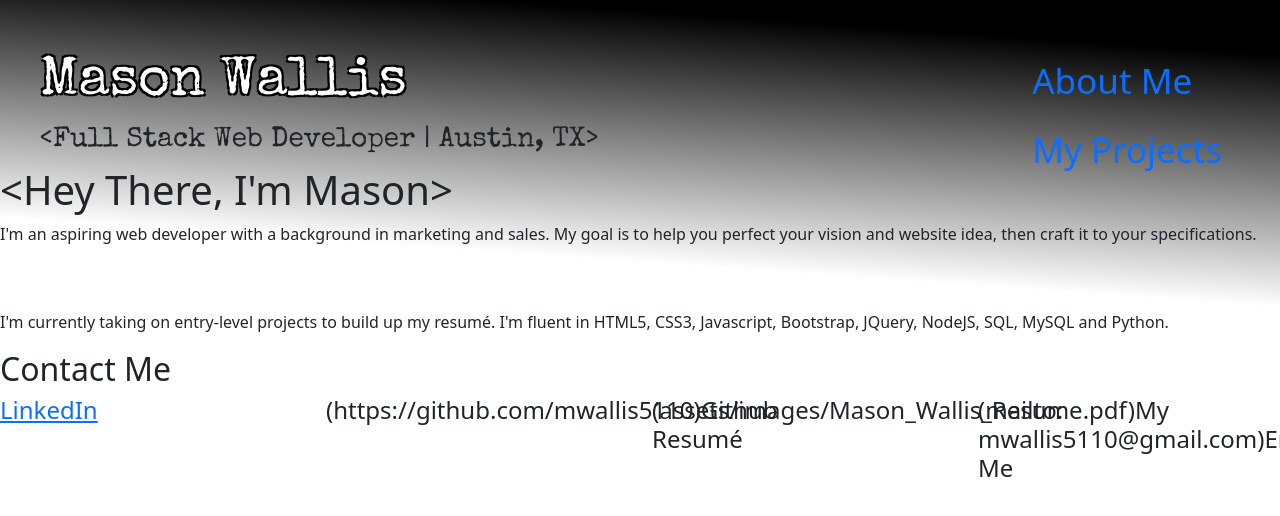
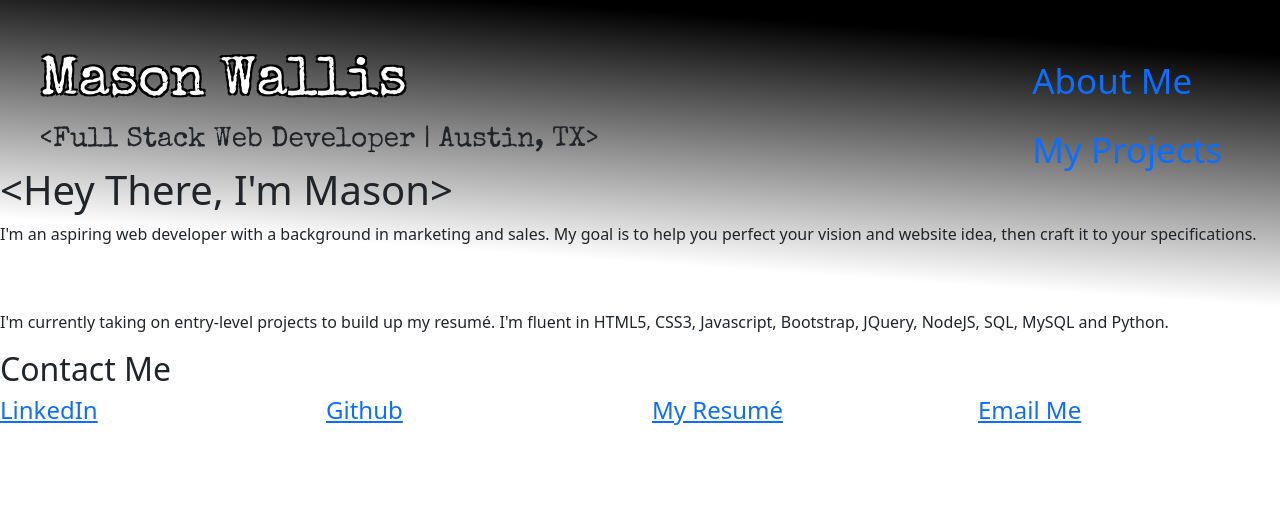
Before and after one commit to mwallis5110/Homework2, a React (Create React App) app: page / in a window 1280 px wide. Shown: the top 516 px of the page. Built offline with nearby package versions, Linux system fonts and the light colour scheme.

Commit message:
Footer links

```diff
--- a/src/components/Footer/Footer.js
+++ b/src/components/Footer/Footer.js
@@ -1,10 +1,5 @@
 import React from "react";
 // import Button from "react-bootstrap/Button";
-
-
-const github = "https://github.com/mwallis5110";
-const resume = "assets/images/Mason_Wallis_Resume.pdf";
-const emailAddress = "mailto: mwallis5110@gmail.com";
 
 export default function Footer() {
   return (
@@ -18,13 +13,17 @@ export default function Footer() {
             </h4>
           </div>
           <div className="col-lg-3 col-md-6 col-sm-12">
-            <h4>({github})Github</h4>
+            <h4>
+              <a href="https://github.com/mwallis5110">Github</a>
+            </h4>
           </div>
           <div className="col-lg-3 col-md-6 col-sm-12">
-            <h4>({resume})My Resumé</h4>
+            <h4>
+              <a href="assets/images/Mason_Wallis_Resume.pdf" download>My Resumé</a>
+            </h4>
           </div>
           <div className="col-lg-3 col-md-6 col-sm-12">
-            <h4>({emailAddress})Email Me</h4>
+            <h4><a href="mailto: mwallis5110@gmail.com">Email Me</a></h4>
           </div>
         </div>
       </footer>
--- a/src/components/Navbar/Navbar.css
+++ b/src/components/Navbar/Navbar.css
@@ -8,7 +8,7 @@ nav {
   border-radius: 10px 0px 0px 10px;
 }
 
-nav button {
+.nav-links {
   padding: 25px;
   margin: 30px;
   color: #880808;
--- a/src/styles.css
+++ b/src/styles.css
@@ -49,7 +49,7 @@ nav {
 
 /* Navigation bar buttons */
 
-nav button {
+.nav-links {
   padding: 25px;
   margin: 30px;
   color: #880808;
@@ -62,7 +62,7 @@ nav button {
 
 /* Sets button effects */
 
-nav button:hover {
+.nav-links:hover {
   color: white;
   background-color: #d21404;
   border-radius: 30px;
```
